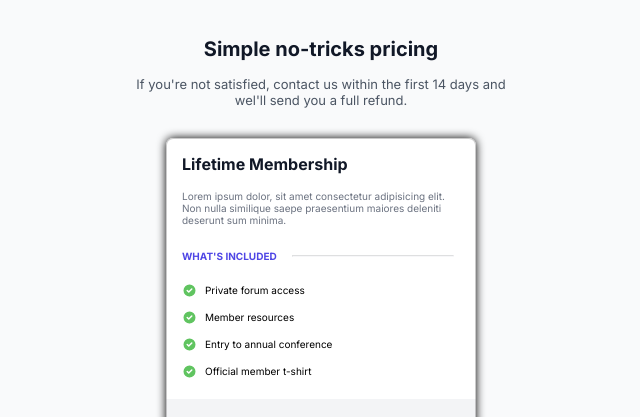
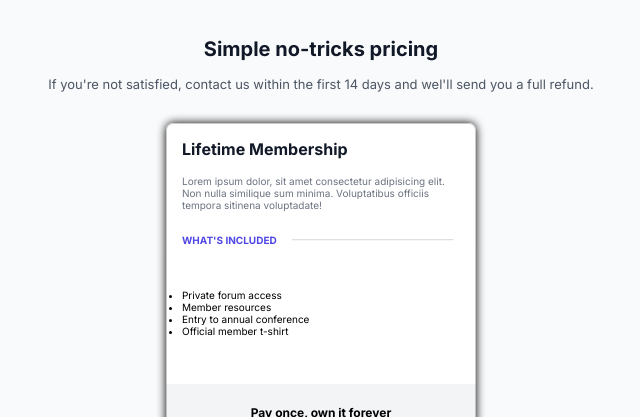
Before and after one commit to selimbiber/Vanilla-CSS-Challenges, a plain HTML site: page Day05-responsive-pricing-card/index.html in a window 1280 px wide. Shown: the top 417 px of the page, without its empty margins (319-959 px from the left). Drawn offline with Linux system fonts and the light colour scheme.

Commit message:
Update index.html

```diff
--- a/Day05-responsive-pricing-card/index.html
+++ b/Day05-responsive-pricing-card/index.html
@@ -12,21 +12,23 @@
         <div class="container">
             <header>
                 <h2 class="heading">Simple no-tricks pricing</h2>
-                <p class="sub-heading">If you're not satisfied, contact us within the first 14 days and <br> wel'll send you a full refund.</p>
+                <p class="sub-heading">If you're not satisfied, contact us within the first 14 days and wel'll send you a full refund.</p>
             </header>
 
             <div class="card">
 
                 <div class="card-left-section">
                     <h3 class="heading">Lifetime Membership</h3>
-                    <p class="sub-heading">Lorem ipsum dolor, sit amet consectetur adipisicing elit. <br> Non nulla similique saepe praesentium maiores deleniti deserunt sum minima.</p>
+                    <p class="sub-heading">Lorem ipsum dolor, sit amet consectetur adipisicing elit. Non nulla similique sum minima. Voluptatibus officiis tempora sitinena voluptadate!</p>
                     <span class="whats-included"><h4 class="what-text">WHAT'S INCLUDED</h4> <hr class="what-border"></span>
                     <section class="included-section">
                         <ul class="feature-list">
-                            <li>Private forum access</li>
-                            <li>Member resources</li>
-                            <li>Entry to annual conference</li>
-                            <li>Official member t-shirt</li>
+                            <span class="feature-list_top">
+                            <li >Private forum access</li>
+                            <li >Member resources</li></span>
+                            <span class="feature-list_bottom">
+                            <li >Entry to annual conference</li>
+                            <li >Official member t-shirt</li></span>
                         </ul>
                     </section>
                 </div>
```
